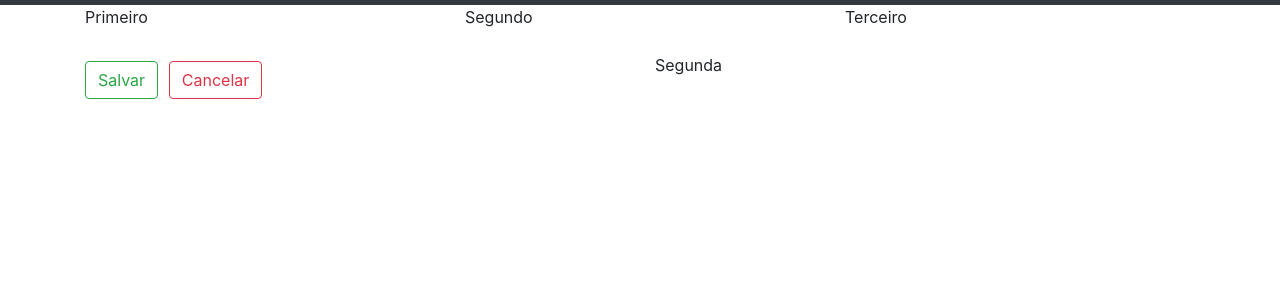
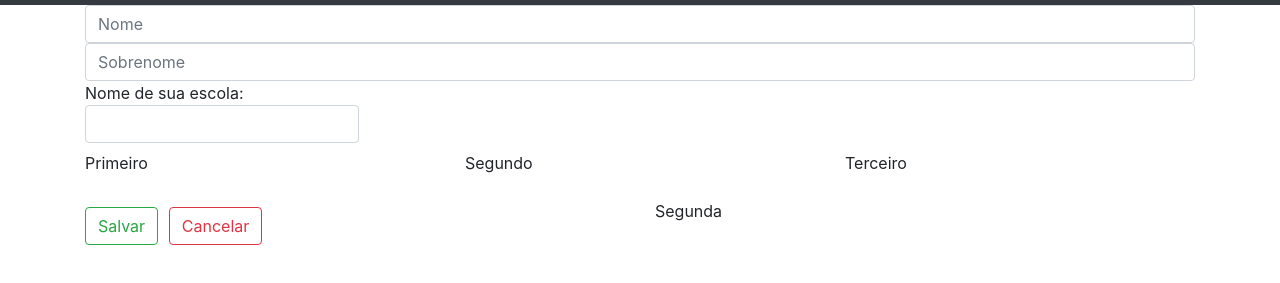
Before and after one commit to lavess/Projetos_EM, a plain HTML site: page site2/cadastro.html in a window 1280 px wide. Shown: the part 61-344 px from the top of the page. Drawn offline with nearby package versions, Linux system fonts and the light colour scheme.

Commit message:
form
form

```diff
--- a/site2/cadastro.html
+++ b/site2/cadastro.html
@@ -36,6 +36,13 @@
     </div>
   </nav>
   <div class="container">
+    <form>
+      <input type="text" id="text" placeholder="Nome" class="form-control">
+      <input type="text" id="text" placeholder="Sobrenome" class="form-control">
+      <label for="escola">Nome de sua escola:
+      <input type="text" id="escola" class="form-control">
+      </label>
+    </form>
       <div class="row">
           <div class="col-md-4 col-sm-12">
               Primeiro
```
